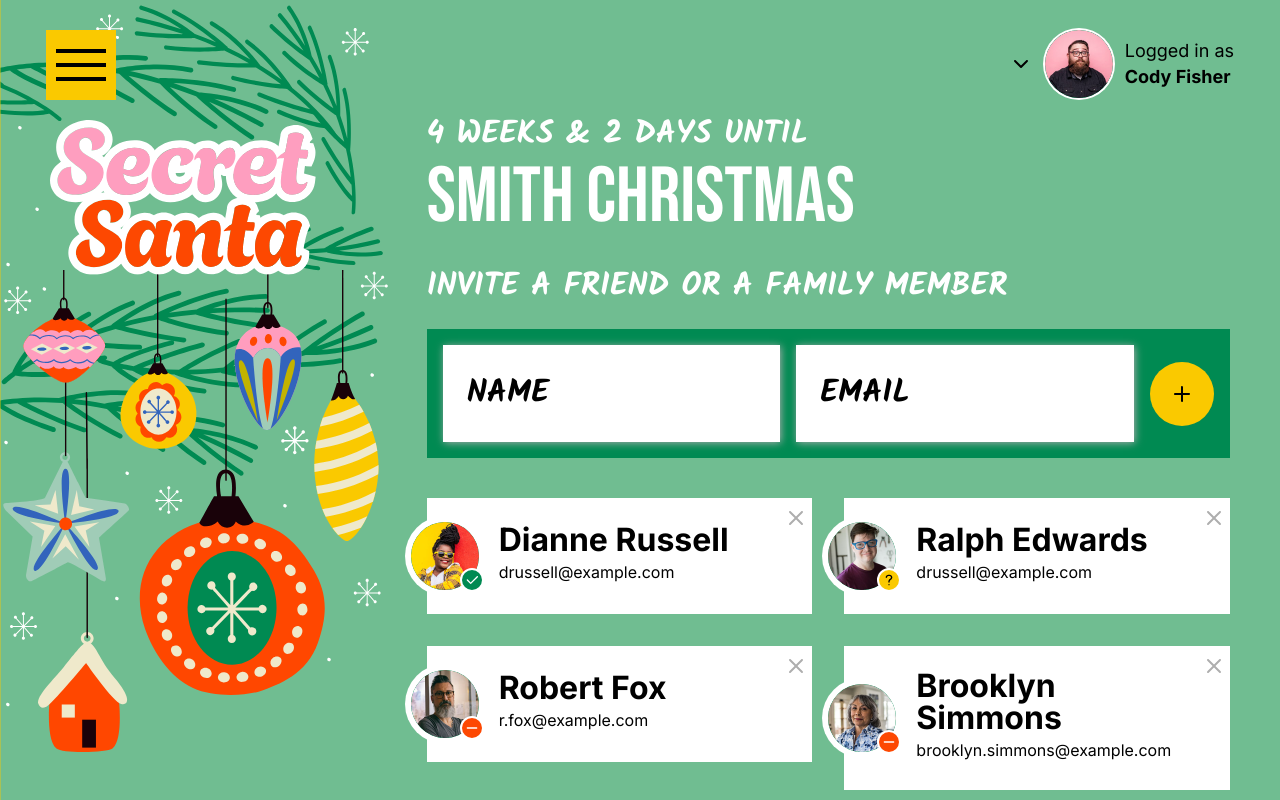
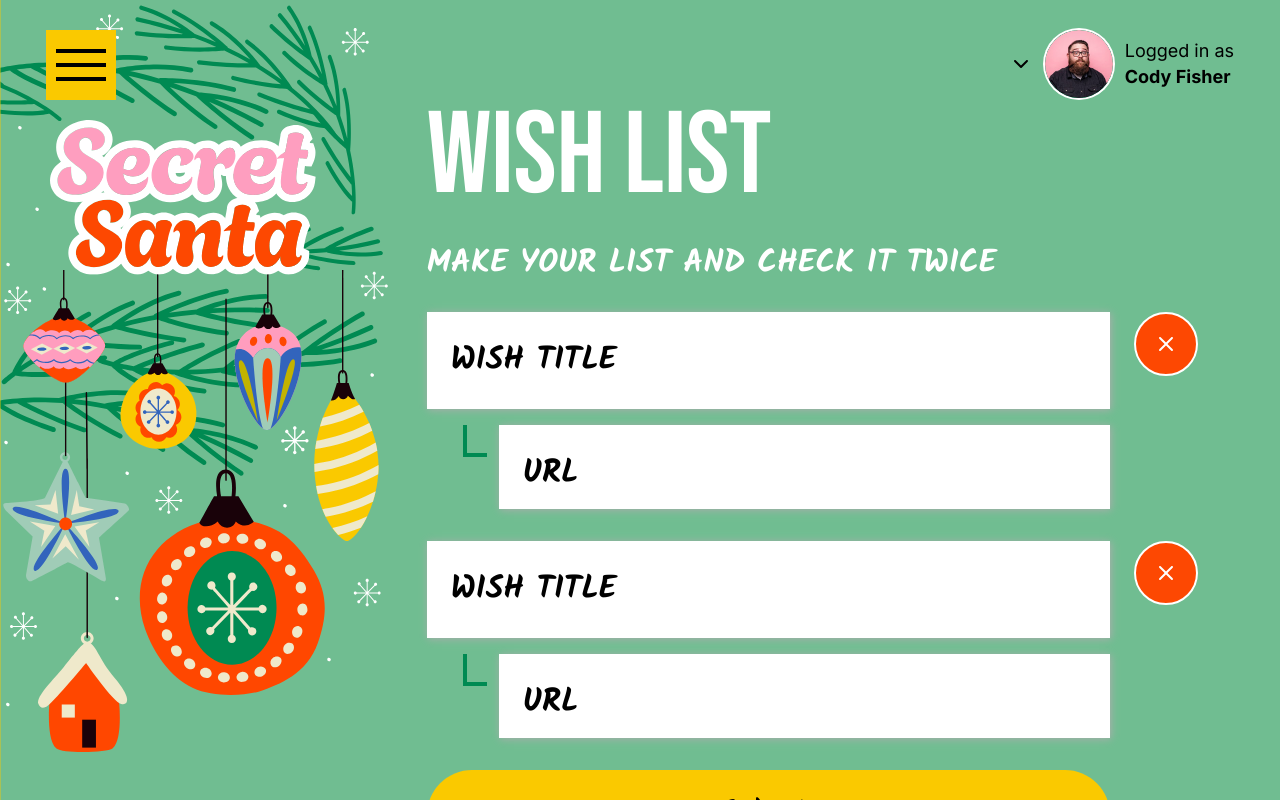
Before and after one commit to batareechka/advent-of-css-2023, a React (Create React App) app: page / in a window 1280 px wide. Shown: the top 800 px of the page. Built offline with nearby package versions, Linux system fonts and the light colour scheme; a web font is replaced by a local one.

Commit message:
Add WishListForm component

```diff
--- a/src/App.js
+++ b/src/App.js
@@ -4,17 +4,15 @@ import RsvpPage from './components/RsvpPage/RsvpPage';
 import Footer from './components/Footer/Footer';
 import InteriorLayout from './components/InteriorLayout/InteriorLayout';
 import InviteGroupForm from './components/InviteGroupForm/InviteGroupForm';
+import WishListForm from './components/WishListForm/WishListForm';
 
 function App() {
   return (
     <div className="App">
       <InteriorLayout>
-        <h1>
-          <span className="subtitle">4 weeks & 2 days until</span>
-          <br />
-          <span className="title-1">SMITH CHRISTMAS</span>
-        </h1>
-        <InviteGroupForm />
+        <h1 className="title-jumbo">Wish list</h1>
+        <p className="subtitle">Make your list and check it twice</p>
+        <WishListForm />
       </InteriorLayout>
       <Footer />
     </div>
--- a/src/components/ButtonIcon/ButtonIcon.css
+++ b/src/components/ButtonIcon/ButtonIcon.css
@@ -4,7 +4,7 @@
   align-items: center;
   width: 64px;
   height: 64px;
-  border: none;
+  border: 2px solid var(--white);
   border-radius: 50%;
   color: var(--black);
   background-color: var(--color-action-background);
@@ -31,7 +31,7 @@
     var(--color-action-background),
     var(--black) 9%
   );
-  border: 2px solid;
+
   color: var(--white);
 }
 
@@ -48,6 +48,5 @@
     var(--black) 9%
   );
 
-  border: 2px solid;
   color: var(--white);
 }
--- a/src/components/FormField/FormField.css
+++ b/src/components/FormField/FormField.css
@@ -4,7 +4,7 @@
   position: relative;
 }
 
-.form-field:has(.form-field__control:invalid) {
+.form-field:has(.form-field__control:userinvalid) {
   color: var(--white);
 }
 
@@ -46,7 +46,7 @@
   transition: all var(--transition-data);
 }
 
-.form-field__control:invalid {
+.form-field__control:user-invalid {
   background-color: var(--orange-red);
   box-shadow: 0 0 0 3px var(--fire-engine-red);
 }
--- /dev/null
+++ b/src/components/WishListForm/WishListForm.css
@@ -0,0 +1,45 @@
+.wish-list-form {
+  display: flex;
+  flex-direction: column;
+  gap: 32px;
+  padding-right: 120px;
+}
+
+.wish-list-form__item {
+  position: relative;
+}
+
+.wish-list-form__item .form-field:has(input[type='url']) {
+  margin-left: 72px;
+
+  &::before {
+    content: '';
+    position: absolute;
+    top: 0;
+    left: -12px;
+    width: 24px;
+    height: 32px;
+    border-left: 4px solid var(--spanish-green);
+    border-bottom: 4px solid var(--spanish-green);
+    translate: -100% 0;
+  }
+}
+
+.wish-list-form__item input[type='url'] {
+  font-weight: 400;
+  font-size: 18px;
+}
+
+.wish-list-form__item-fields {
+  display: flex;
+  flex-direction: column;
+  gap: 16px;
+  flex-grow: 1;
+}
+
+.wish-list-form__item-button {
+  position: absolute;
+  top: 0;
+  right: -24px;
+  translate: 100% 0;
+}
--- /dev/null
+++ b/src/components/WishListForm/WishListForm.jsx
@@ -0,0 +1,50 @@
+import './WishListForm.css';
+import Button from '../Button/Button';
+import Input from '../Input/Input';
+import FormField from '../FormField/FormField';
+import ButtonIcon from '../ButtonIcon/ButtonIcon';
+
+// TODO: dynamic id for form fields
+// TODO: proper key for list items
+// TODO: add "Add item" button
+
+const WishListForm = () => {
+  const handleSubmit = (e) => {
+    e.preventDefault();
+    // Add your logic here to handle the form submission
+  };
+
+  return (
+    <form className="wish-list-form" onSubmit={handleSubmit}>
+      <div className="wish-list-form__item">
+        <div className="wish-list-form__item-fields">
+          <FormField id="wish-name-1" label="Wish title">
+            <Input id="wish-name-1" isRequired />
+          </FormField>
+          <FormField id="wish-url-1" label="URL">
+            <Input id="wish-url-1" type="url" isRequired />
+          </FormField>
+        </div>
+        <div className="wish-list-form__item-button">
+          <ButtonIcon icon="close" label="Remove" style="danger" />
+        </div>
+      </div>
+      <div className="wish-list-form__item">
+        <div className="wish-list-form__item-fields">
+          <FormField id="wish-name-2" label="Wish title">
+            <Input id="wish-name-2" isRequired />
+          </FormField>
+          <FormField id="wish-url-2" label="URL">
+            <Input id="wish-url-2" type="url" isRequired />
+          </FormField>
+        </div>
+        <div className="wish-list-form__item-button">
+          <ButtonIcon icon="close" label="Remove" style="danger" />
+        </div>
+      </div>
+      <Button>Submit</Button>
+    </form>
+  );
+};
+
+export default WishListForm;
--- a/src/global.css
+++ b/src/global.css
@@ -76,6 +76,7 @@ a {
 /* TYPOGRAPHY */
 
 .title-jumbo {
+  margin: 0;
   font-weight: 400;
   font-family: 'Bebas Neue';
   font-size: 116px;
```
Also changed, not shown: 2 other files (tests, documents, lock files or other folders).
